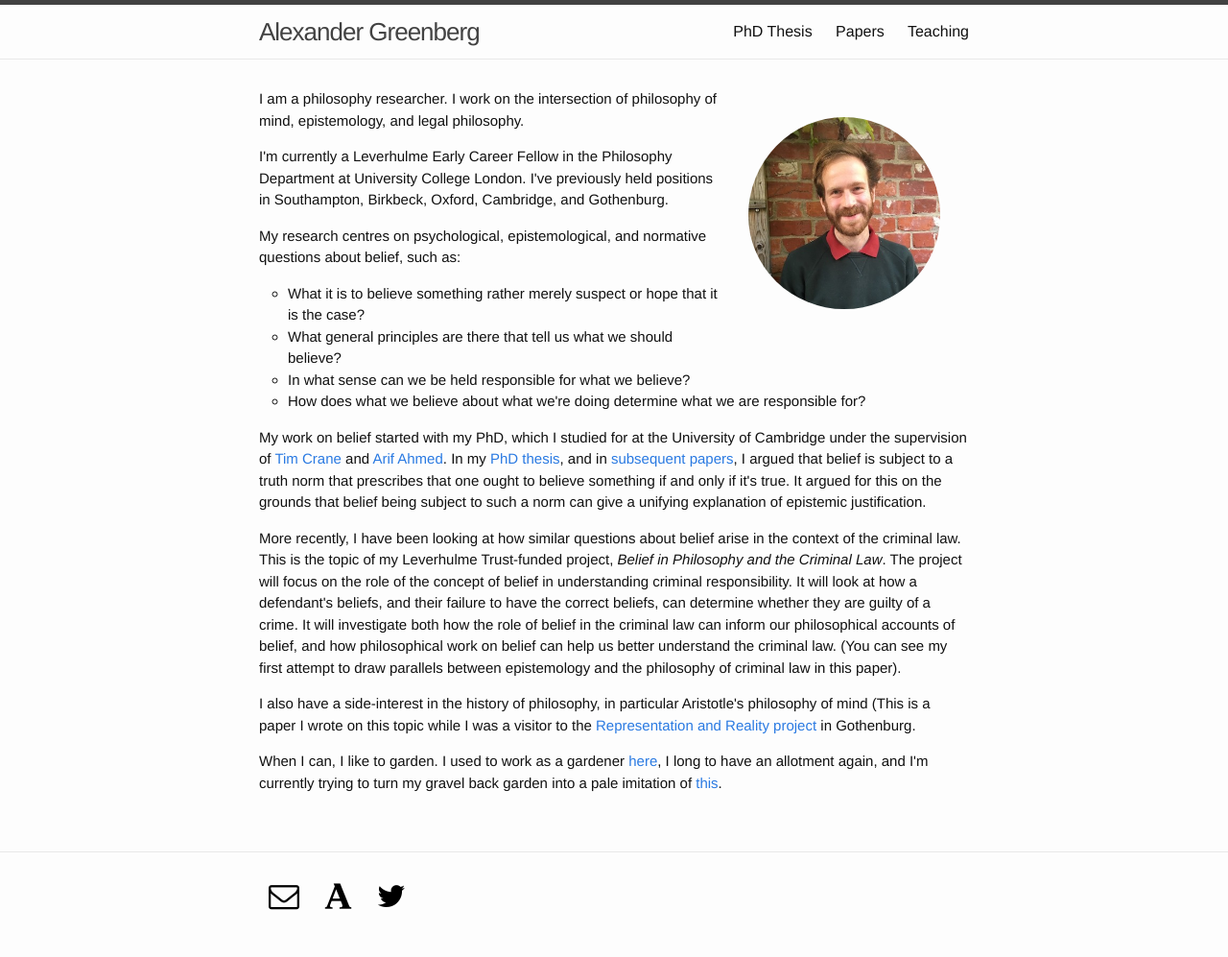
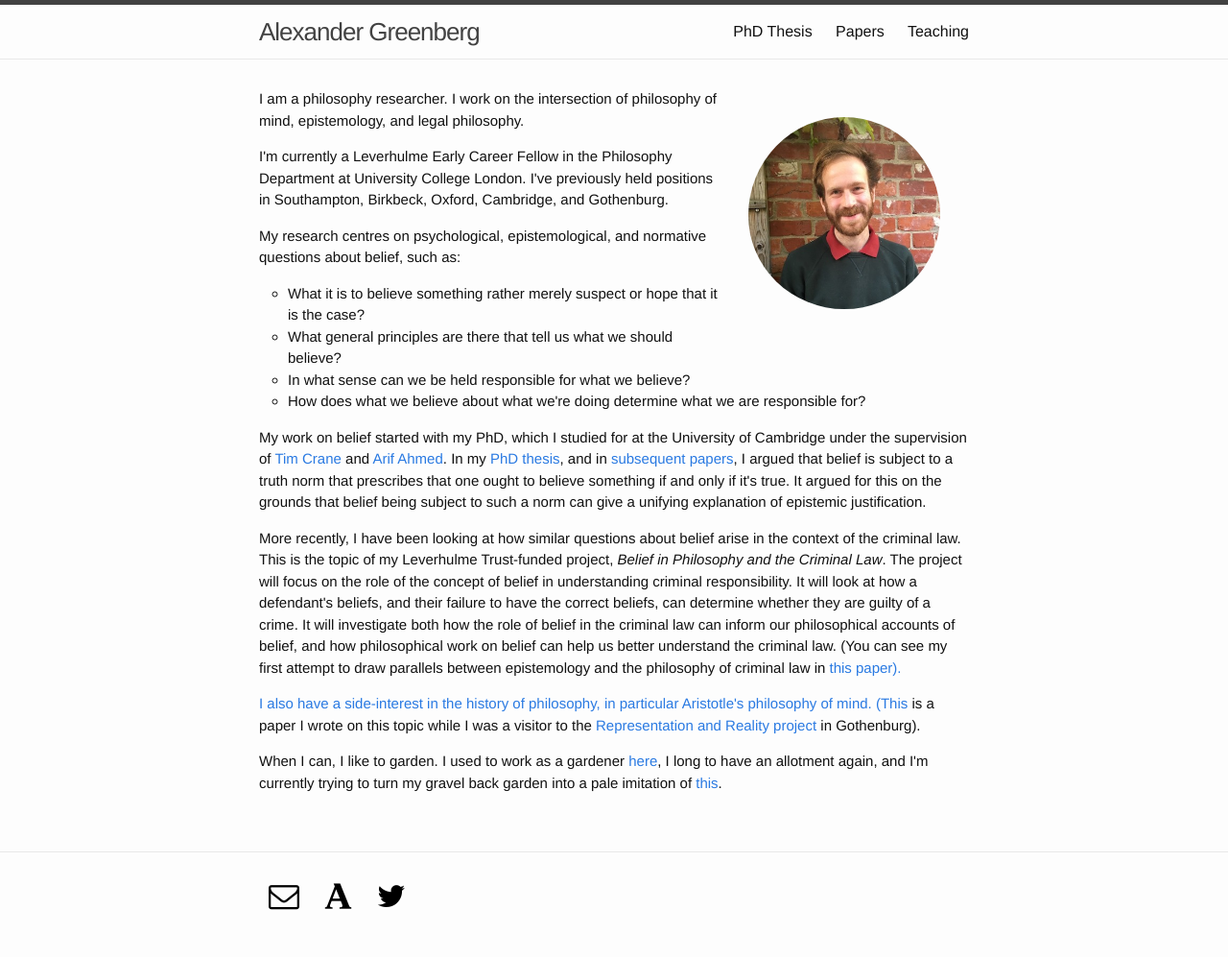
Before and after one commit to alexandergreenberg/alexandergreenberg.github.io, a Jekyll site: the page built from index.html, in a window 1280 px wide. Shown: the whole page at 96% size. Built offline with Jekyll 4.4.1, drawn with Linux system fonts in a browser that asks for light colours; some web fonts are replaced.

Commit message:
Update index.html

```diff
--- a/index.html
+++ b/index.html
@@ -18,8 +18,8 @@
         <li>How does what we believe about what we're doing determine what we are responsible for?</li>
       </ul>
     <p class="paragraph">My work on belief started with my PhD, which I studied for at the University of Cambridge under the supervision of <a href="http://www.timcrane.com" target="_blank">Tim Crane</a> and <a href="http://www.phil.cam.ac.uk/people/teaching-research-pages/ahmed/ahmed-page" target="_blank">Arif Ahmed</a>. In my <a href="/phd-thesis/">PhD thesis</a>, and in <a href="/papers/">subsequent papers</a>, I argued that belief is subject to a truth norm that prescribes that one ought to believe something if and only if it's true. It argued for this on the grounds that belief being subject to such a norm can give a unifying explanation of epistemic justification.</p>
-    <p class="paragraph">More recently, I have been looking at how similar questions about belief arise in the context of the criminal law. This is the topic of my Leverhulme Trust-funded project, <em>Belief in Philosophy and the Criminal Law</em>. The project will focus on the role of the concept of belief in understanding criminal responsibility. It will look at how a defendant's beliefs, and their failure to have the correct beliefs, can determine whether they are guilty of a crime. It will investigate both how the role of belief in the criminal law can inform our philosophical accounts of belief, and how philosophical work on belief can help us better understand the criminal law. (You can see my first attempt to draw parallels between epistemology and the philosophy of criminal law in this paper).</p>
-    <p class="paragraph">I also have a side-interest in the history of philosophy, in particular Aristotle's philosophy of mind (This is a paper I wrote on this topic while I was a visitor to the <a href="https://representationandreality.gu.se" target="_blank">Representation and Reality project</a> in Gothenburg.</p>
+    <p class="paragraph">More recently, I have been looking at how similar questions about belief arise in the context of the criminal law. This is the topic of my Leverhulme Trust-funded project, <em>Belief in Philosophy and the Criminal Law</em>. The project will focus on the role of the concept of belief in understanding criminal responsibility. It will look at how a defendant's beliefs, and their failure to have the correct beliefs, can determine whether they are guilty of a crime. It will investigate both how the role of belief in the criminal law can inform our philosophical accounts of belief, and how philosophical work on belief can help us better understand the criminal law. (You can see my first attempt to draw parallels between epistemology and the philosophy of criminal law in <a href="/papers#negligence">this paper</a.>).</p>
+    <p class="paragraph">I also have a side-interest in the history of philosophy, in particular Aristotle's philosophy of mind. (<a href="/papers#aristotle">This</a> is a paper I wrote on this topic while I was a visitor to the <a href="https://representationandreality.gu.se" target="_blank">Representation and Reality project</a> in Gothenburg).</p>
     <p class="paragraph">When I can, I like to garden. I used to work as a gardener <a href="http://www.kings.cam.ac.uk/about/history.html#gardens" target="_blank">here</a>, I long to have an allotment again, and I'm currently trying to turn my gravel back garden into a pale imitation of <a href="https://www.gardenvisit.com/gardens/derek_jarman_garden_prospect_cottage_dungeness" target="_blank">this</a>.
   </div>
 </div>
```
